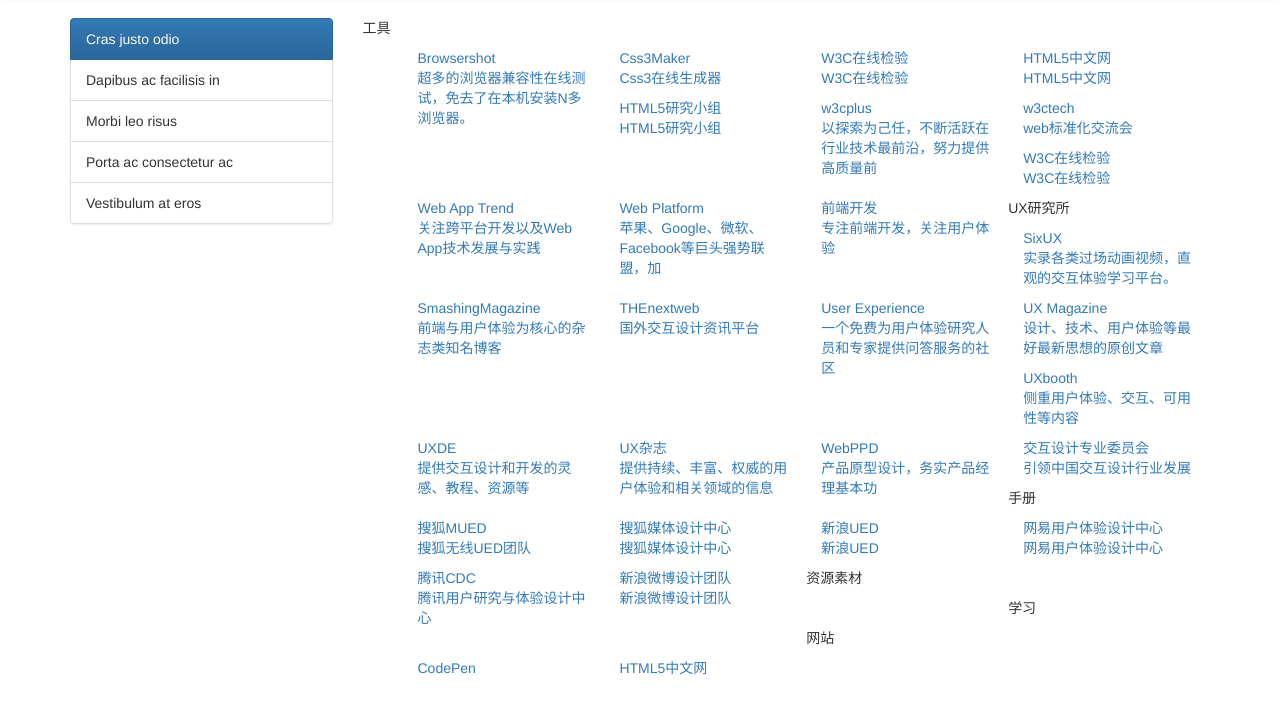
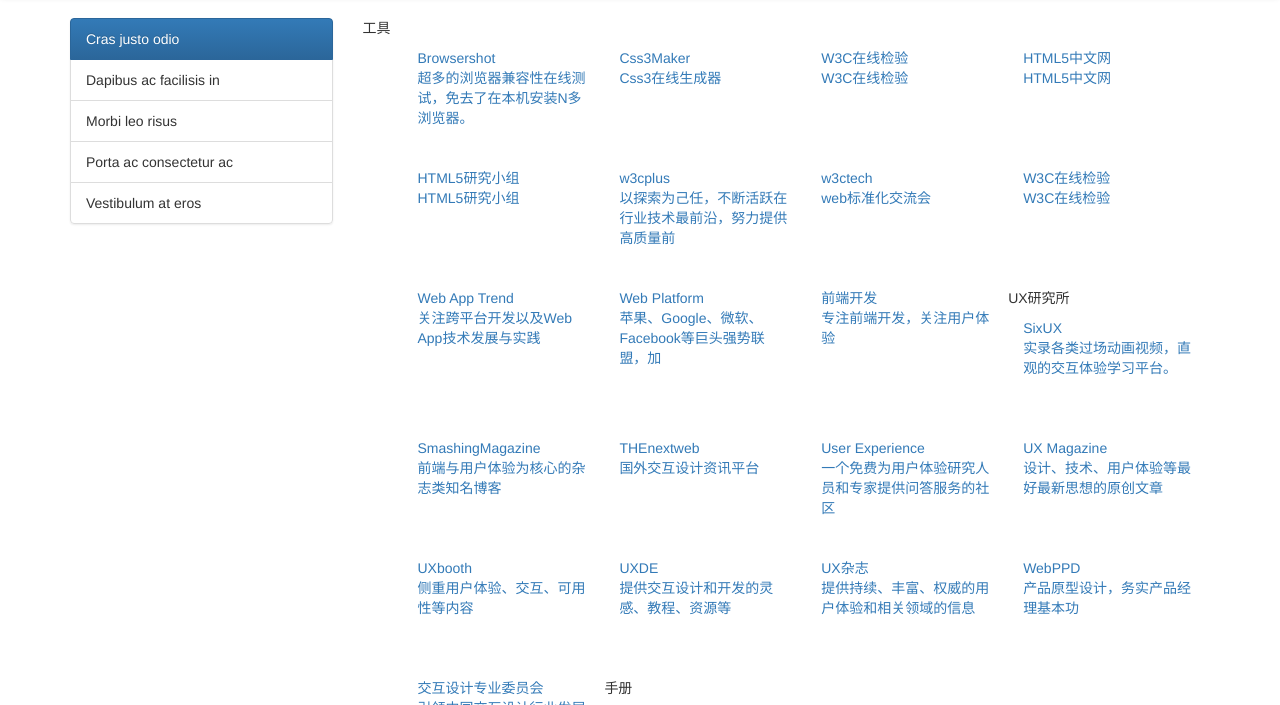
Before and after one commit to li-kang/frantendNav, a plain HTML site: page frontendNav-ng.html in a window 1280 px wide. Shown: the part 54-759 px from the top of the page. Drawn offline with nearby package versions, Linux system fonts and the light colour scheme.

Commit message:
修改了行高

```diff
--- a/frontendNav-ng.html
+++ b/frontendNav-ng.html
@@ -29,7 +29,7 @@
 		</script>
 		<style>
 			.block ul { margin: 0px;}
-			.block ul li { margin: 0px; list-style: none; float:left;}
+			.block ul li { margin: 0px; list-style: none; float:left; height: 120px;}
 		</style>
 	</head>
 	<body ng-controller="ctrlMain">
```
Also changed, not shown: test.json (deleted), 1 other file.
